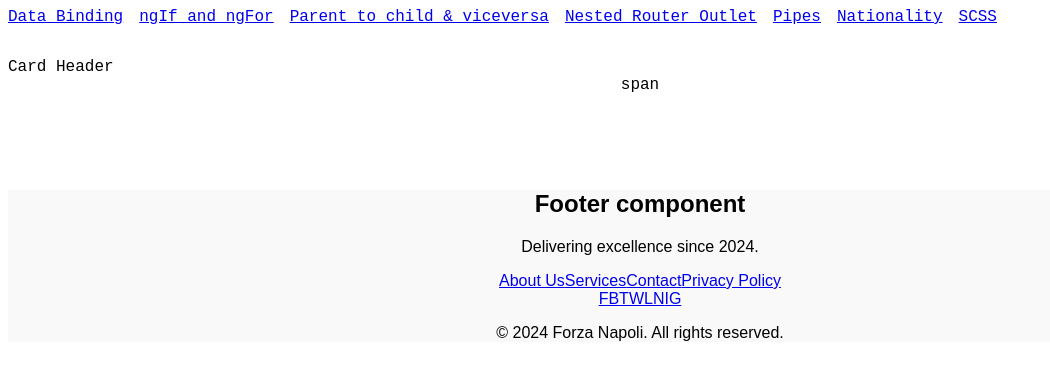
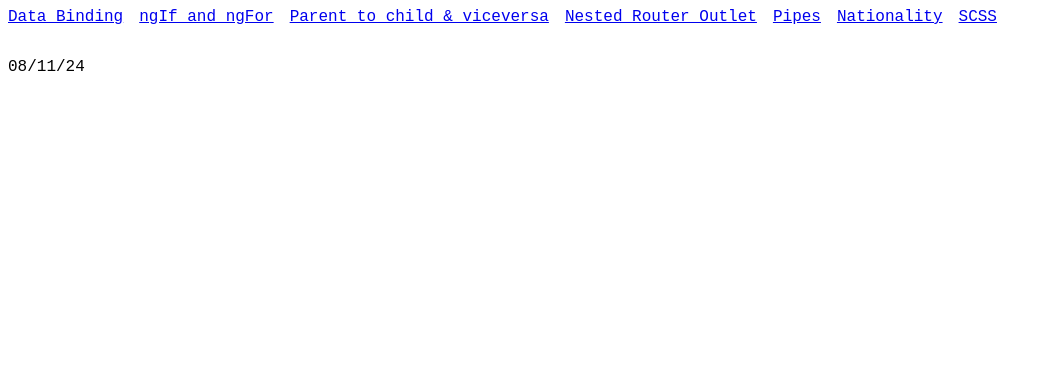
Before and after one commit to dav100ide-red/basic-nine, an Angular app: page /scss in a window 1280 px wide. Shown: the top 380 px of the page, without its empty margins (0-1050 px from the left). Built offline with nearby package versions, Linux system fonts and the light colour scheme.

Commit message:
comment footer

```diff
--- a/src/app/app.component.html
+++ b/src/app/app.component.html
@@ -2,4 +2,4 @@
 <main>
     <router-outlet />
 </main>
-<app-footer />
+<!-- <app-footer /> -->
--- a/src/app/pages/scss/scss.component.html
+++ b/src/app/pages/scss/scss.component.html
@@ -1,4 +1 @@
-<product-card />
-<div class="center">
-    <span>span</span>
-</div>
+08/11/24
```
